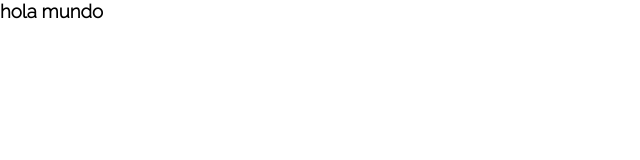
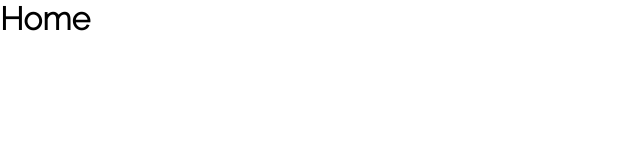
Before and after one commit to cwweb2020/spend-check, a React (Create React App) app: page / in a window 1280 px wide. Shown: the top 160 px of the page, without its empty margins (0-640 px from the left). Built offline with nearby package versions, Linux system fonts and the light colour scheme.

Commit message:
armo estructura basica del proyecto y migro a rama de rutas

```diff
--- a/package.json
+++ b/package.json
@@ -9,6 +9,7 @@
     "node-sass": "^7.0.3",
     "react": "^18.2.0",
     "react-dom": "^18.2.0",
+    "react-router-dom": "^6.20.1",
     "react-scripts": "5.0.1",
     "web-vitals": "^2.1.4"
   },
--- a/src/App.js
+++ b/src/App.js
@@ -1,10 +1,11 @@
 import React from "react";
 import "./base.scss";
+import Home from "./views/Home";
 
 const App = () => {
   return (
     <>
-      <h3>hola mundo</h3>
+      <Home />
     </>
   );
 };
--- /dev/null
+++ b/src/views/Home.jsx
@@ -0,0 +1,11 @@
+import React from "react";
+
+const Home = () => {
+  return (
+    <>
+      <h1>Home</h1>
+    </>
+  );
+};
+
+export default Home;
```
Also changed, not shown: src/components/Header.jsx (added, +11 -0 lines), firebase.json (added), src/routes/layout/index.js (deleted), 2 other files (tests, documents, lock files or other folders).
